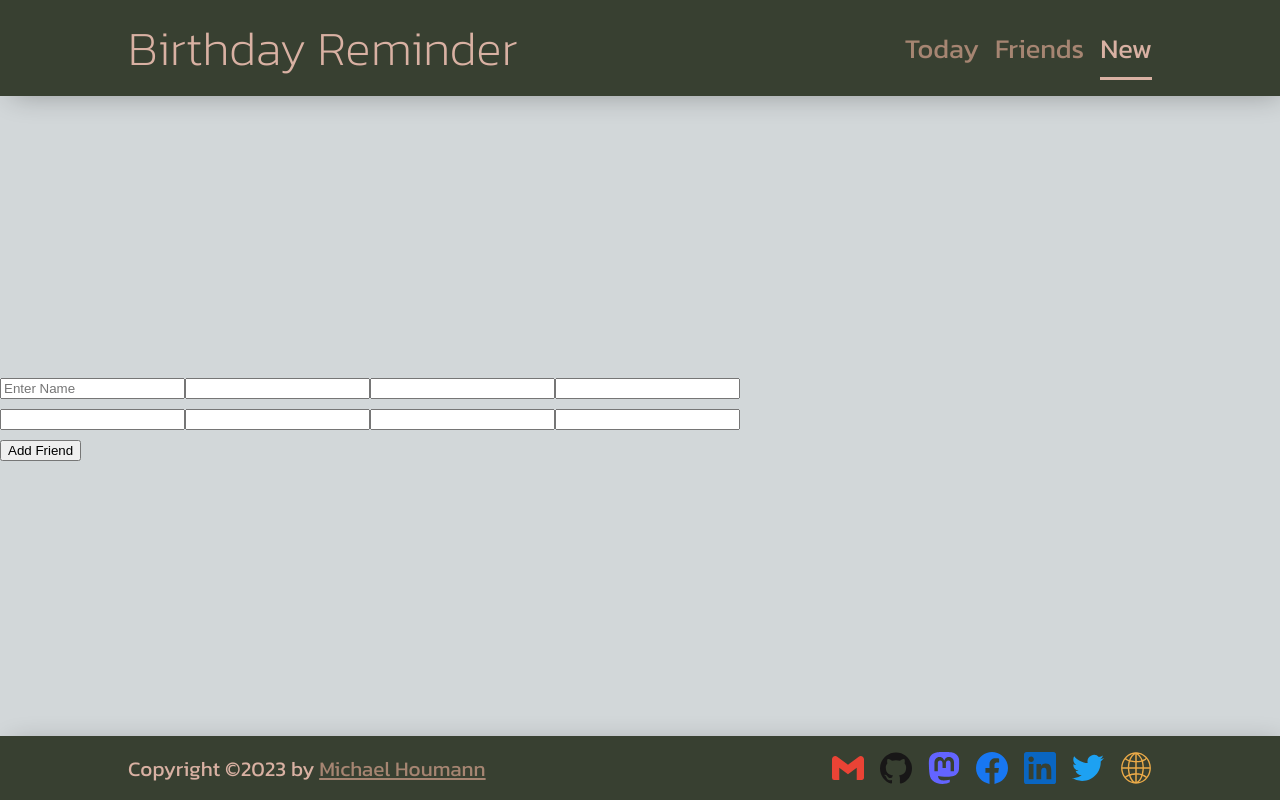
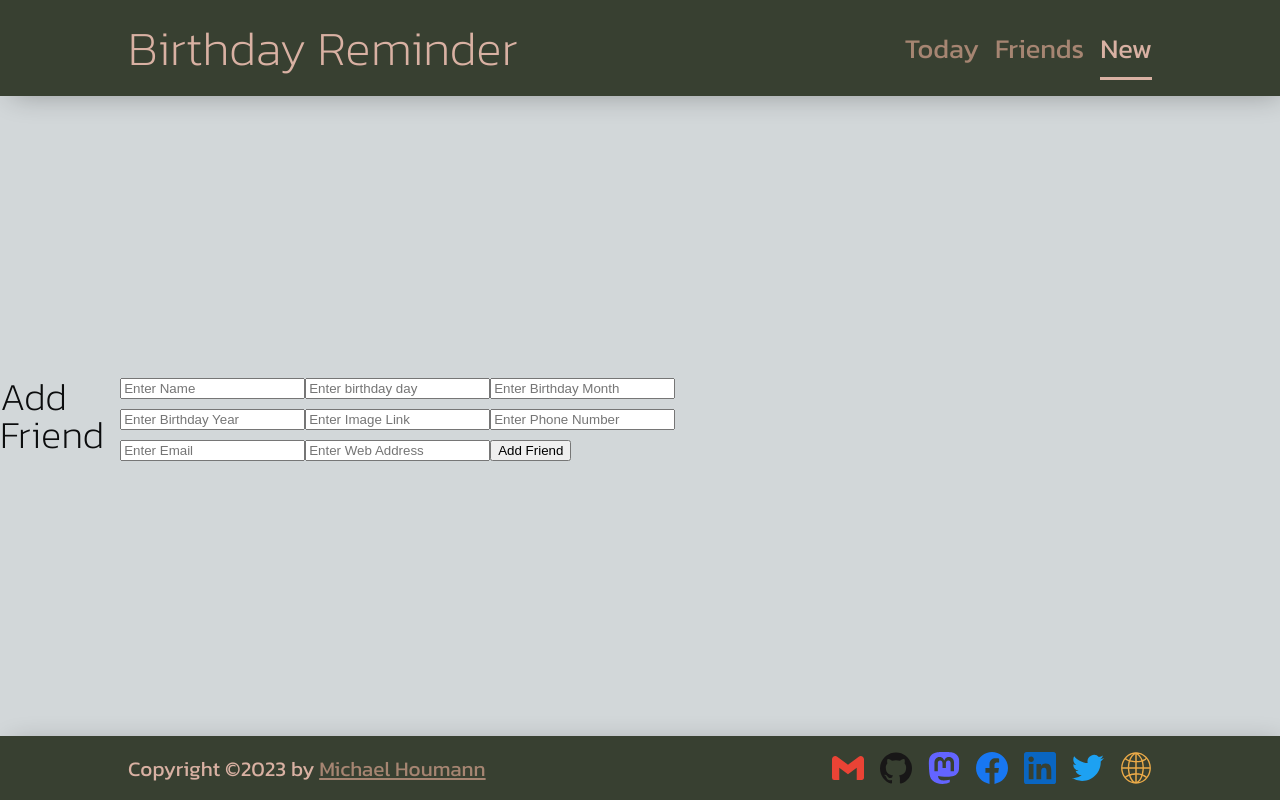
Before and after one commit to mhoumann87/birthday-reminder, a React (Vite) app: page /new in a window 1280 px wide. Built offline with nearby package versions, Linux system fonts and the light colour scheme.

Commit message:
Add placeholder and label for form inputs

```diff
--- a/src/pages/New.jsx
+++ b/src/pages/New.jsx
@@ -2,15 +2,92 @@
   return (
     <main className='grid'>
       <section className='card flex'>
+        <h2>Add Friend</h2>
         <form onSubmit={handleSubmit}>
-          <input type='text' name='name' id='name' placeholder='Enter Name' />
-          <input type='text' name='day' id='day' />
-          <input type='text' name='month' id='month' />
-          <input type='text' name='year' id='year' />
-          <input type='text' name='image-link' id='image-link' />
-          <input type='text' name='phone' id='phone' />
-          <input type='email' name='email' id='email' />
-          <input type='text' name='web' id='web' />
+          <label htmlFor='name' className='sr-only'>
+            Enter Name
+          </label>
+          <input
+            type='text'
+            name='name'
+            id='name'
+            placeholder='Enter Name'
+            required
+          />
+
+          <label htmlFor='day' className='sr-only'>
+            Enter birthday day
+          </label>
+          <input
+            type='text'
+            name='day'
+            id='day'
+            placeholder='Enter birthday day'
+            required
+          />
+
+          <label htmlFor='month' className='sr-only'>
+            Enter birthday month
+          </label>
+          <input
+            type='text'
+            name='month'
+            id='month'
+            placeholder='Enter Birthday Month'
+            required
+          />
+
+          <label htmlFor='year' className='sr-only'>
+            Enter Birthday year
+          </label>
+          <input
+            type='text'
+            name='year'
+            id='year'
+            placeholder='Enter Birthday Year'
+            required
+          />
+
+          <label htmlFor='image-link' className='sr-only'>
+            Enter Image Link
+          </label>
+          <input
+            type='text'
+            name='image-link'
+            id='image-link'
+            placeholder='Enter Image Link'
+          />
+
+          <label htmlFor='phone' className='sr-only'>
+            Enter Phone Number
+          </label>
+          <input
+            type='text'
+            name='phone'
+            id='phone'
+            placeholder='Enter Phone Number'
+          />
+
+          <label htmlFor='email' className='sr-only'>
+            Enter Email Address
+          </label>
+          <input
+            type='email'
+            name='email'
+            id='email'
+            placeholder='Enter Email'
+          />
+
+          <label htmlFor='web' className='sr-only'>
+            Add Web Address
+          </label>
+          <input
+            type='text'
+            name='web'
+            id='web'
+            placeholder='Enter Web Address'
+          />
+
           <input type='submit' value='Add Friend' />
         </form>
       </section>
```
